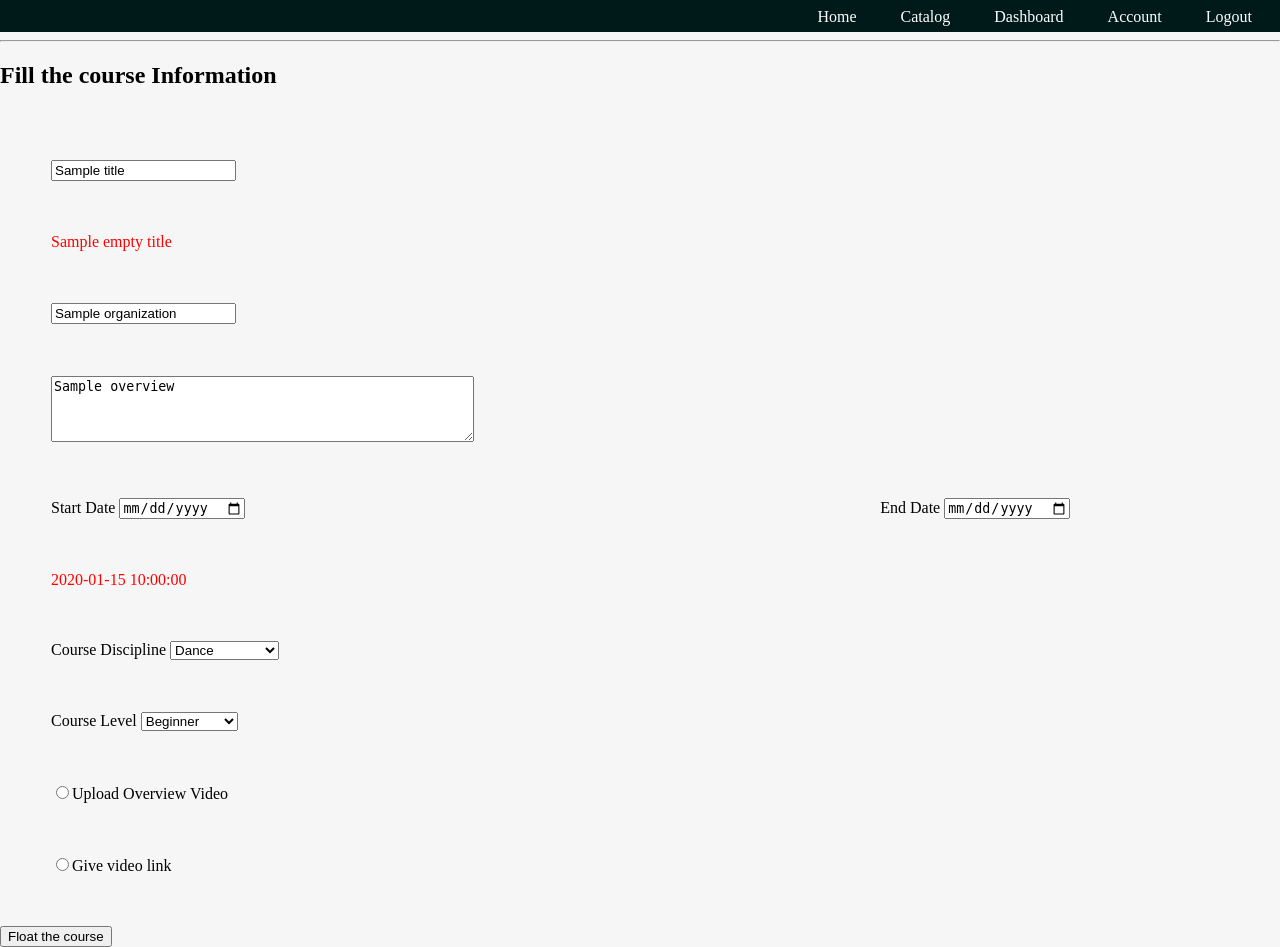
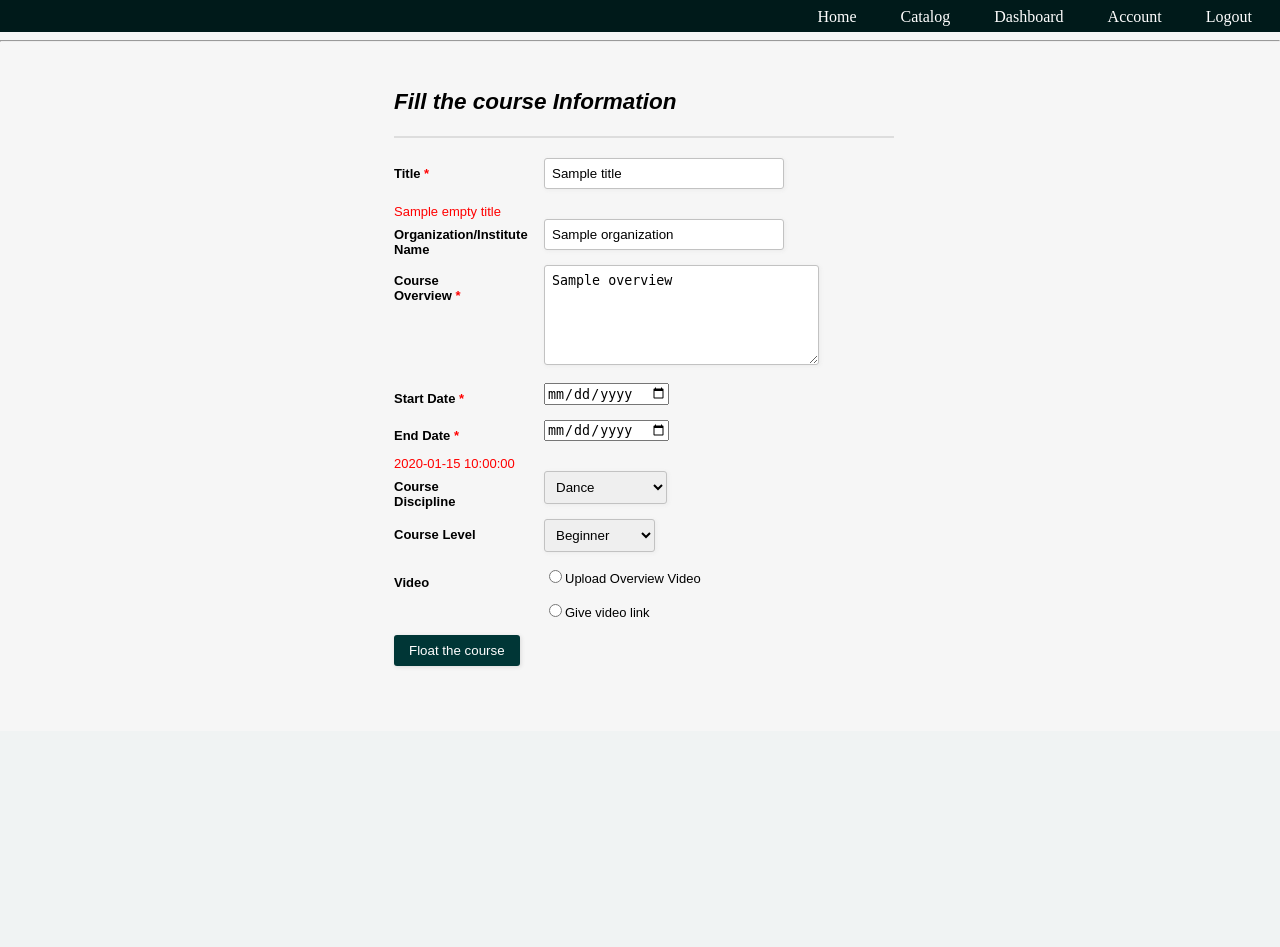
Before and after one commit to priyam789/Beingenious, a Python web app: template templates/course_create.html in a window 1280 px wide. Shown: the part 69-1016 px from the top of the page. After the commit the page ends 736 px from the top, so only its background shows below. Run offline with Jinja, Linux system fonts and the light colour scheme; the template is opened without the code that fills it: most values are stand-ins (such as "Sample title", 1, 10 or a date in 2020).

Commit message:
course_create.html design done ...

```diff
--- /dev/null
+++ b/assets/css/style_course_create.css
@@ -0,0 +1,97 @@
+.form-cc{
+    max-width: 500px;
+    padding: 20px 12px 10px 20px;
+    font: 13px Arial, Helvetica, sans-serif;
+    margin: 0 auto;
+}
+.form-cc-heading{
+    font-weight: bold;
+    font-style: italic;
+    border-bottom: 2px solid #ddd;
+    margin-bottom: 20px;
+    font-size: 15px;
+    padding-bottom: 3px;
+}
+.form-cc label{
+    display: block;
+    margin: 0px 0px 15px 0px;
+}
+.form-cc label > span{
+    width: 100px;
+    font-weight: bold;
+    float: left;
+    padding-top: 8px;
+    padding-right: 50px;
+}
+.form-cc span.required{
+    color:red;
+}
+/*.form-cc .tel-number-field{
+    width: 40px;
+    text-align: center;
+}*/
+.form-cc input.inp-cc{
+    width: 48%;
+
+}
+
+.form-cc input.inp-cc,
+.form-cc .ta-cc,
+ .form-cc .select-cc{
+    box-sizing: border-box;
+    -webkit-box-sizing: border-box;
+    -moz-box-sizing: border-box;
+    border: 1px solid #C2C2C2;
+    box-shadow: 1px 1px 4px #EBEBEB;
+    -moz-box-shadow: 1px 1px 4px #EBEBEB;
+    -webkit-box-shadow: 1px 1px 4px #EBEBEB;
+    border-radius: 3px;
+    -webkit-border-radius: 3px;
+    -moz-border-radius: 3px;
+    padding: 7px;
+    outline: none;
+}
+.form-cc .inp-cc:focus,
+.form-cc .tel-number-field:focus,
+.form-cc .ta-cc:focus,
+.form-cc .select-cc:focus{
+    border: 1px solid #0C0;
+}
+.form-cc .ta-cc{
+    height:100px;
+    width: 55%;
+}
+.form-cc input[type=submit],
+.form-cc input[type=button]{
+/*.form-cc input[type=radio]{*/
+    border: none;
+    padding: 8px 15px 8px 15px;
+    background: #003636;
+    color: #fff;
+    box-shadow: 1px 1px 4px #DADADA;
+    -moz-box-shadow: 1px 1px 4px #DADADA;
+    -webkit-box-shadow: 1px 1px 4px #DADADA;
+    border-radius: 3px;
+    -webkit-border-radius: 3px;
+    -moz-border-radius: 3px;
+}
+.form-cc input[type=submit]:hover,
+.form-cc input[type=button]:hover{
+    /*background: #EA7B00;*/
+    opacity: 0.9;
+    color: #fff;
+}
+
+#x2{
+    margin-left: 170px;
+}
+
+#x1{
+    margin-left: 20px;
+}
+
+/*.radio1-cc, .radio2-cc {
+    width: 400px;
+    height: 100px;
+}
+*/
--- a/templates/base.html
+++ b/templates/base.html
@@ -7,6 +7,7 @@
 		<link href="/assets/css/style_sign.css" media="all" rel="stylesheet" type="text/css"/>
 		<link href="/assets/css/style_catalog.css" media="all" rel="stylesheet" type="text/css"/>
 		<link href="/assets/css/style_home.css" media="all" rel="stylesheet" type="text/css"/>
+		<link href="/assets/css/style_course_create.css" media="all" rel="stylesheet" type="text/css"/>
 		<link href='//fonts.googleapis.com/css?family=Open Sans' rel='stylesheet'>
 		<!-- <script language="javascript" src="/assets/js/jquery.min.js" type="text/javascript"></script> -->
 		<!-- <script language="javascript" src="/assets/js/home.js" type="text/javascript"></script> -->
--- a/templates/course_create.html
+++ b/templates/course_create.html
@@ -2,33 +2,35 @@
 
 {% block content %}
 <hr>
-<h2> Fill the course Information </h2>
+
+<div class = "form-cc">
+	<div class = "form-cc-heading"><h2> Fill the course Information </h2> </div>
 	<form id="submission_form" action="/create_course" method = "post" enctype="multipart/form-data" onsubmit="submitfunc()">
-	<table style = "width:100%">
-		<tr>
-			<td><input type = "text" placeholder = "Title of the course" name = "title" value = "{{title}}"></td>
-		</tr>
-		<tr>
-				<td><div class = "error">{{empty_title}}</div></td>
-		</tr>
-		<tr>
-			<td><input type = "text" placeholder = "Organization/Institute Name (optional)" name = "organization" value = "{{organization}}"></td>
-		</tr>
-		<tr>
-			<td><textarea name = "overview" rows="4" cols="50" placeholder = "Overview of the course">{{overview}}</textarea></td>
-		</tr>
-		<tr>
+	<!-- <table style = "width:100%"> -->
+		<label for = "feild1"><span>Title <span class = "required">*</span></span>
+				<input class = "inp-cc" type = "text" placeholder = "Title of the course" name = "title" value = "{{title}}">
+		</label>
+		<div class = "error">{{empty_title}}</div>
 
-			<td>Start Date <input type = "date" name = "start_date" value = "{{start_date}}"></td>
-			<td>End Date <input type = "date" name ="end_date" value = "{{end_date}}"></td>
-			<tr>
-				<td><div class = "error">{{invalid_date}}</div></td>
-			</tr>
-		</tr>
-		<tr>
-			<td>
-				Course Discipline
-				<select name = "area">
+		<label for = "feild2"><span>Organization/Institute Name</span>
+			<input class = "inp-cc" type = "text" placeholder = "Organization/Institute Name (optional)" name = "organization" value = "{{organization}}">
+		</label>
+
+		<label for = "feild3"><span>Course Overview <span class = "required">*</span></span>
+			<textarea class = "ta-cc" name = "overview" rows="4" cols="50" placeholder = "Overview of the course">{{overview}}</textarea>
+		</label>
+
+		<label for = "feild4"><span>Start Date <span class = "required">*</span></span>
+				<input class = "date1-cc" type = "date" name = "start_date" value = "{{start_date}}">
+		</label>
+
+		<label for = "feild5"><span>End Date <span class = "required">*</span></span>
+			<input class = "date2-cc" type = "date" name ="end_date" value = "{{end_date}}">
+		</label>
+		<div class = "error">{{invalid_date}}</div>
+
+		<label for = "feild6"><span>Course Discipline</span>
+				<select class = "select-cc" name = "area">
 					<option value = "Dance"> Dance </option>
 					<option value = "Music"> Music </option>
 					<option value = "Theatre"> Theatre </option>
@@ -36,38 +38,39 @@
 					<option value = "Quiz and Debate"> Quiz &amp; Debate </option>
 					<option value = "Academia"> Academia </option>
 				</select>
-			</td>
-		</tr>
-		<tr>
-			<td>
-				Course Level
-				<select name = "level">
+		</label>
+
+		<label for = "feild7"><span>Course Level</span>
+				<select class = "select-cc" name = "level">
 					<option value = "Beginner"> Beginner </option>
 					<option value = "Intermediate"> Intermediate </option>
 					<option value = "Advanced"> Advanced </option>
 				</select>
-			</td>
-		</tr>
-		<tr>
-		<td>
+		</label>
+
+
+		<label for = "feild7"><span>Video</span>
+			<div class = "radio1-cc">
 				<input type="radio" id="upload" class="accordion" name="upload" value="file">Upload Overview Video
 				<div class="panel">
- 			 <input type="file" name="file">
+					<input id = "x1" type="file" name="file">
 				</div>
-		</td>
-		</tr>
+			</div>
+		</label>
 
-		<tr>
-			<td>
+		<label for = "feild7"><span></span>
+			<div class="radio2-cc">
 				<input type="radio" class="accordion" name="upload" value="link">Give video link
 				<div class="panel">
- 		 <input type="text" name="link">
+		 			<input id = "x2" type="text" name="link">
 				</div>
-			</td>
-		</tr>
-	</table>
+			</div>
+		</label>
+
+		<!-- </table> -->
 			<div class="error">{{file_error}}</div>
 			<input type = "submit" value = "Float the course" name = "float">
+		</div>
 	</form>
 
 <script>
```
Lines whose indentation alone changed are shown as unchanged.
